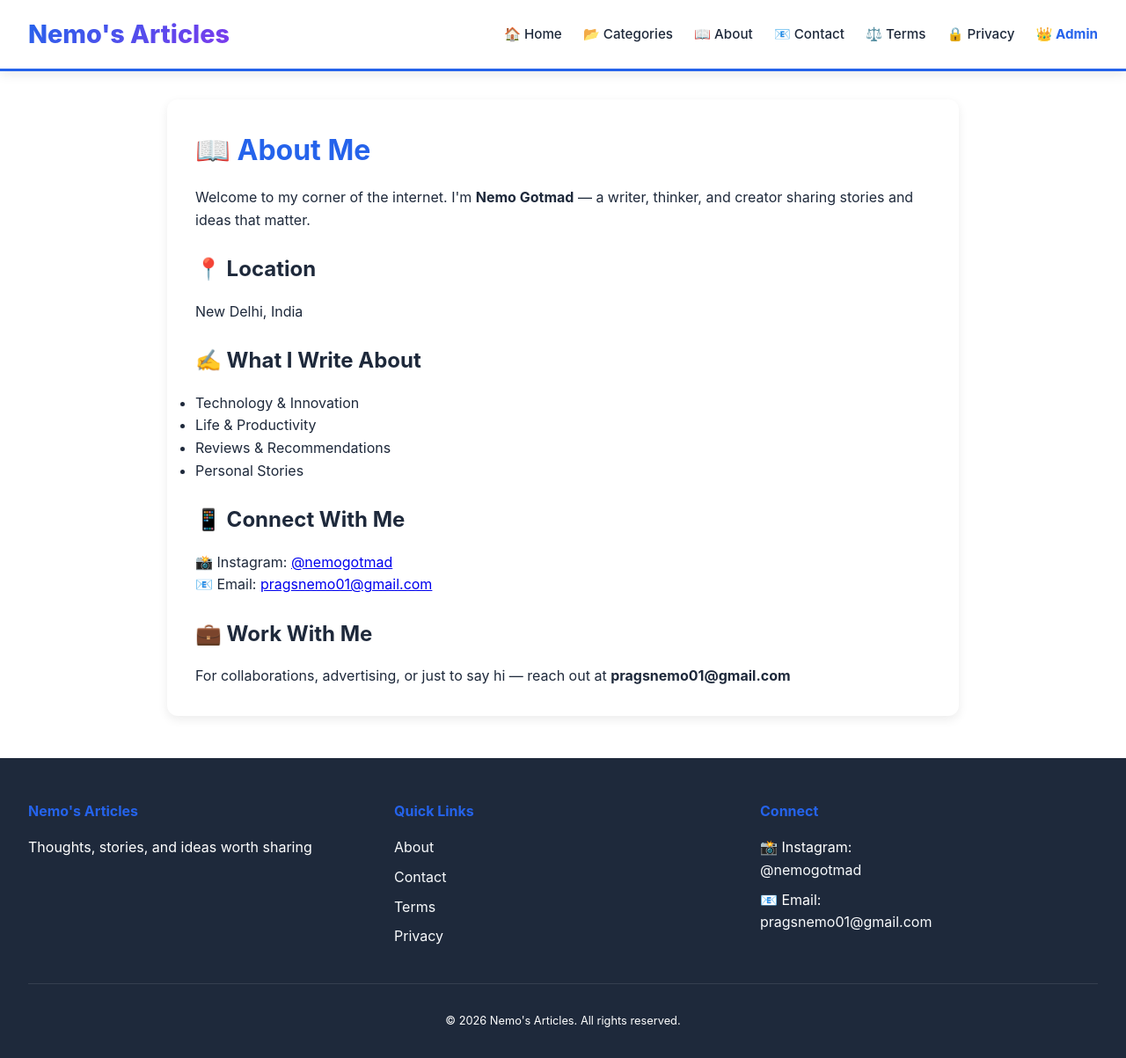
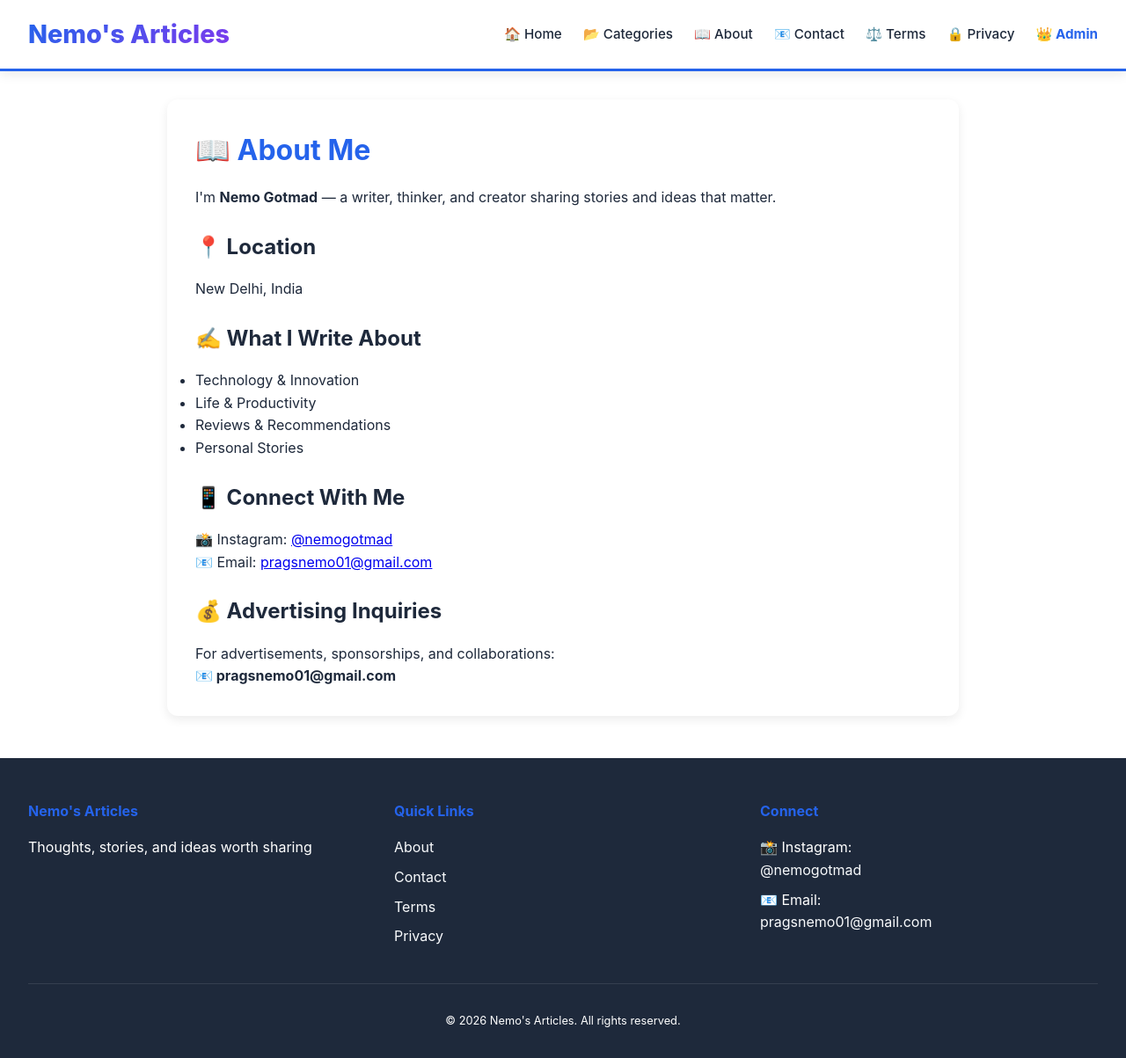
Before and after one commit to nemogotmad/nemo, a Jekyll site: the page built from about.html, in a window 1280 px wide and 1203 px high. Shown: the whole window at 88% size. Built offline with Jekyll 4.4.1, drawn with Linux system fonts in a browser that asks for light colours.

Commit message:
Update about.html

```diff
--- a/about.html
+++ b/about.html
@@ -6,7 +6,7 @@ title: "About"
 <div class="page-content">
     <h1>📖 About Me</h1>
 
-    <p>Welcome to my corner of the internet. I'm <strong>Nemo Gotmad</strong> — a writer, thinker, and creator sharing stories and ideas that matter.</p>
+    <p>I'm <strong>Nemo Gotmad</strong> — a writer, thinker, and creator sharing stories and ideas that matter.</p>
 
     <h2>📍 Location</h2>
     <p>New Delhi, India</p>
@@ -23,6 +23,7 @@ title: "About"
     <p>📸 Instagram: <a href="https://instagram.com/nemogotmad" target="_blank">@nemogotmad</a><br>
     📧 Email: <a href="mailto:pragsnemo01@gmail.com">pragsnemo01@gmail.com</a></p>
 
-    <h2>💼 Work With Me</h2>
-    <p>For collaborations, advertising, or just to say hi — reach out at <strong>pragsnemo01@gmail.com</strong></p>
+    <h2>💰 Advertising Inquiries</h2>
+    <p>For advertisements, sponsorships, and collaborations:<br>
+    <strong>📧 pragsnemo01@gmail.com</strong></p>
 </div>
```
